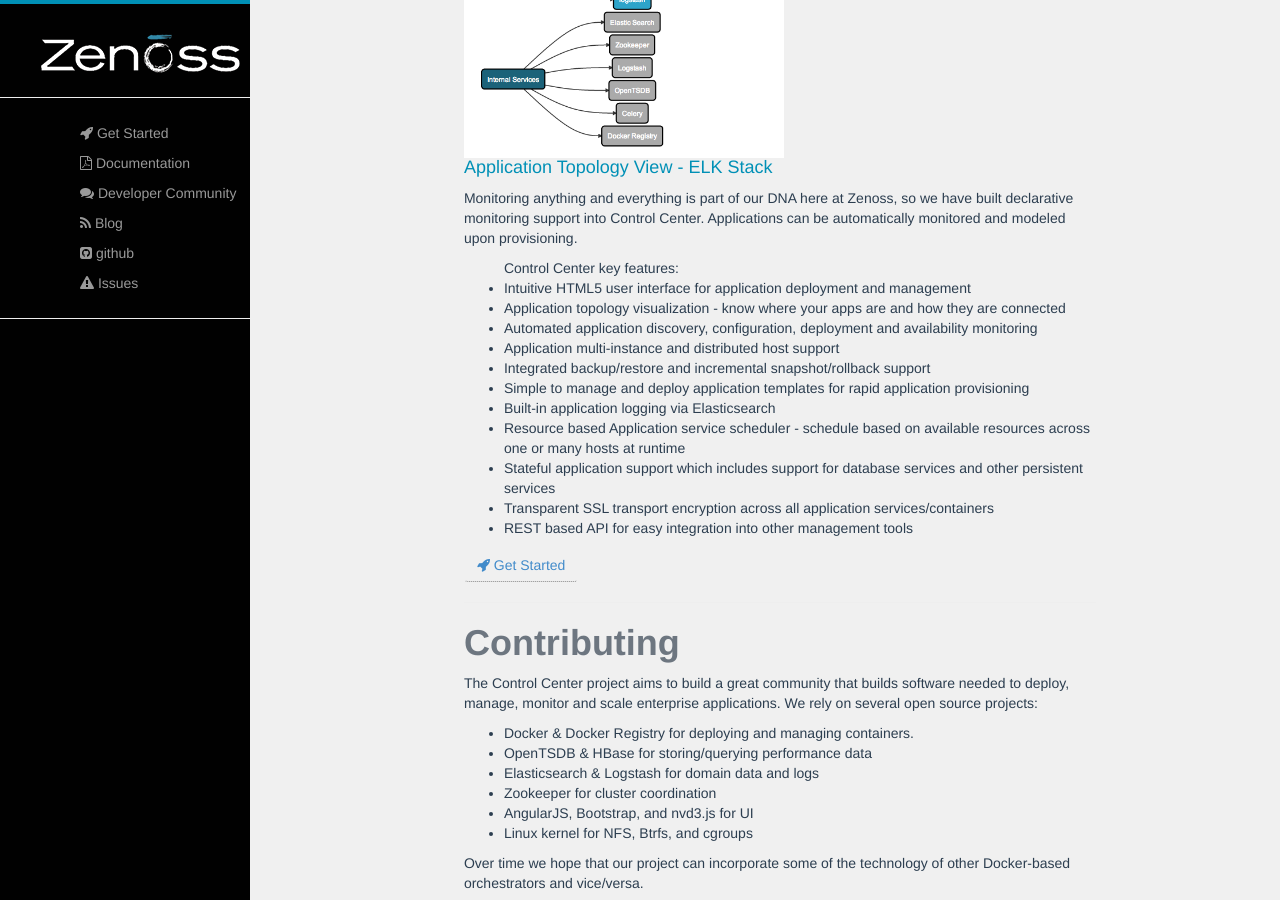
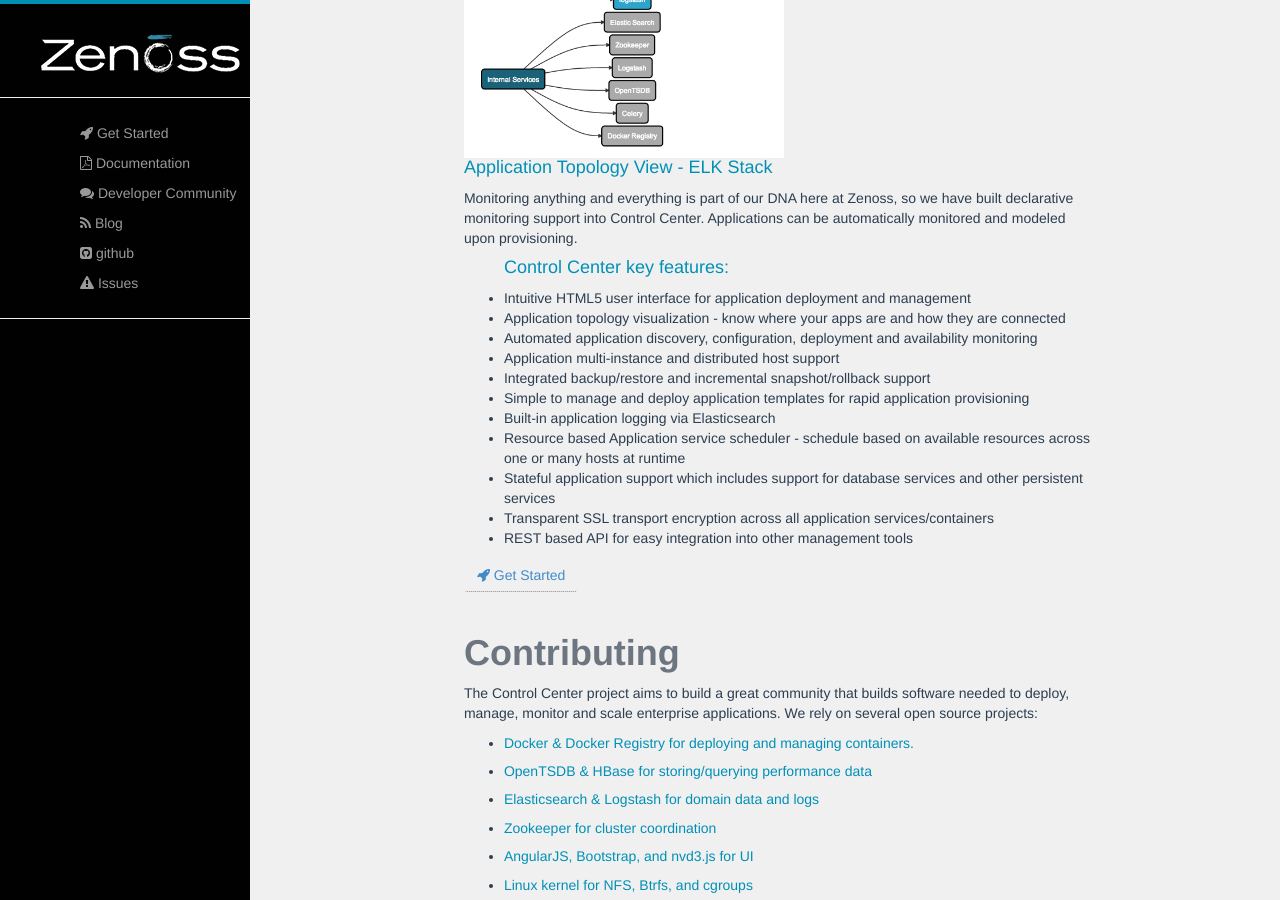
Before and after one commit to control-center/zenoss.io, a Jekyll site: the page built from index.html, in a window 1280 px wide and 900 px high, scrolled down 645 px. Built offline with Jekyll 4.4.1, drawn with Linux system fonts in a browser that asks for light colours; nearby versions of some CDN libraries; Markdown is read by kramdown in place of the engine named in the settings.

Commit message:
Added heading tags

```diff
--- a/index.html
+++ b/index.html
@@ -23,7 +23,7 @@
       <h4><img src="/assets/flow.png" height="240" width="320"><br>Application Topology View - ELK Stack</h4>
       <p>Monitoring anything and everything is part of our DNA here at Zenoss, so we have built declarative monitoring support into Control Center. Applications can be automatically monitored and modeled upon provisioning.</p>
 
-      <ul>Control Center key features:
+      <ul><h4>Control Center key features:</h4>
           <li>Intuitive HTML5 user interface for application deployment and management</li>
           <li>Application topology visualization - know where your apps are and how they are connected</li>
           <li>Automated application discovery, configuration, deployment and availability monitoring</li>
@@ -45,12 +45,12 @@
 
       <p>The Control Center project aims to build a great community that builds software needed to deploy, manage, monitor and scale enterprise applications. We rely on several open source projects:</p>
       <ul>
-          <li>Docker & Docker Registry for deploying and managing containers.</li>
-          <li>OpenTSDB & HBase for storing/querying performance data</li>
-          <li>Elasticsearch & Logstash for domain data and logs</li>
-          <li>Zookeeper for cluster coordination</li>
-          <li>AngularJS, Bootstrap, and nvd3.js for UI</li>
-          <li>Linux kernel for NFS, Btrfs, and cgroups</li>
+          <li><h5>Docker & Docker Registry for deploying and managing containers.</h5></li>
+          <li><h5>OpenTSDB & HBase for storing/querying performance data</h5></li>
+          <li><h5>Elasticsearch & Logstash for domain data and logs</h5></li>
+          <li><h5>Zookeeper for cluster coordination</h5></li>
+          <li><h5>AngularJS, Bootstrap, and nvd3.js for UI</h5></li>
+          <li><h5>Linux kernel for NFS, Btrfs, and cgroups</h5></li>
       </ul>
       <p>Over time we hope that our project can incorporate some of the technology of other Docker-based orchestrators and vice/versa.</p>
 
```
